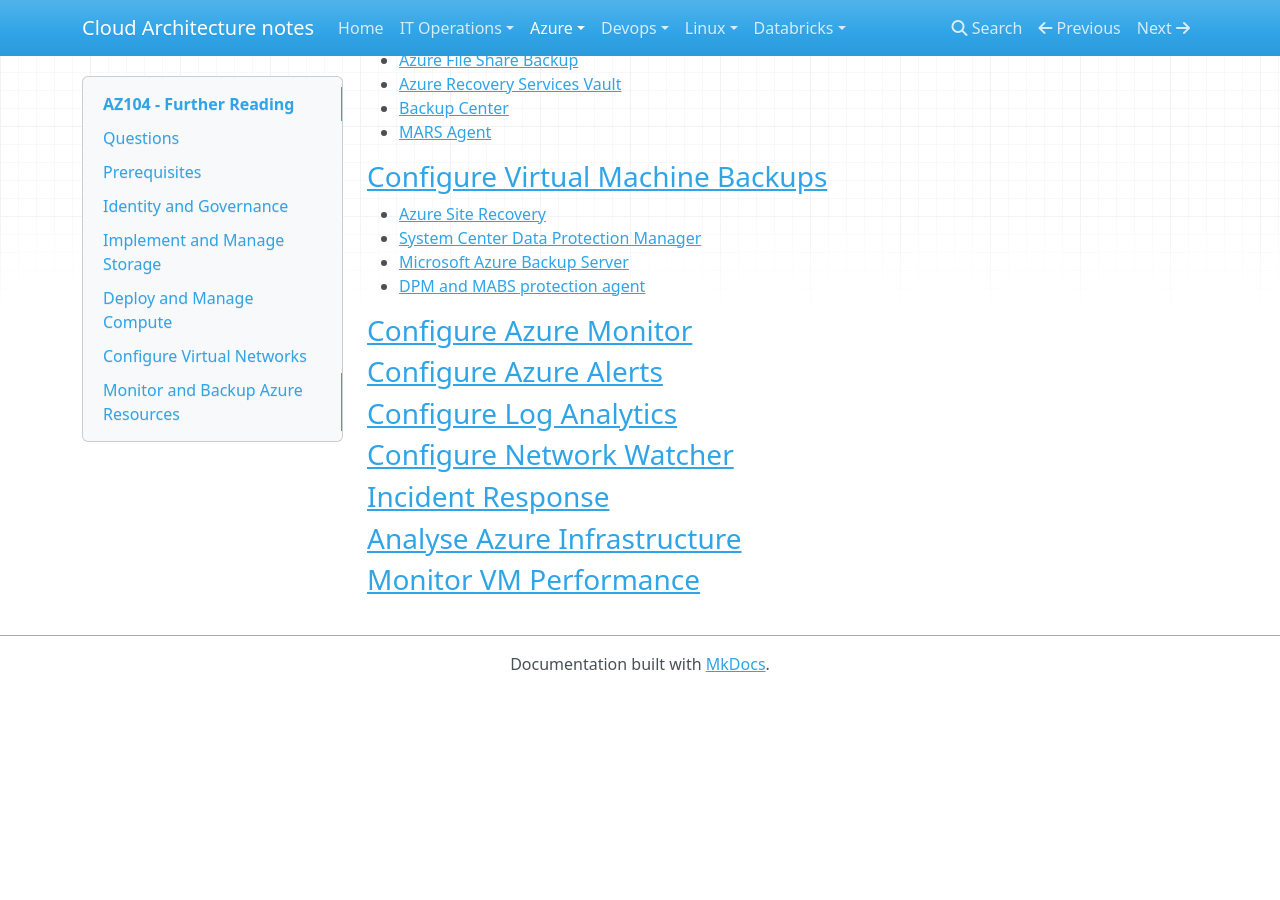
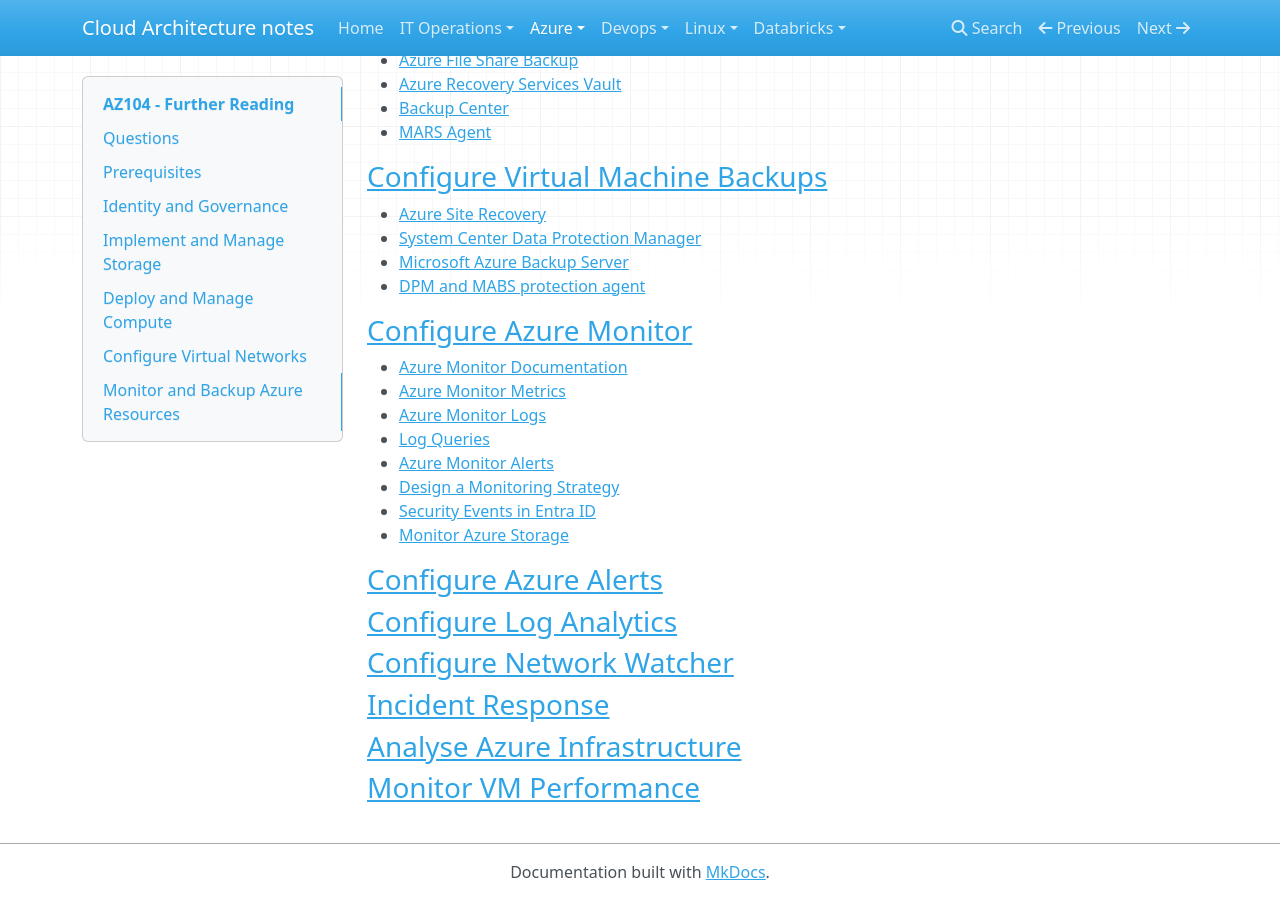
Before and after one commit to dram1964/cloudarchitect, an MkDocs documentation site: the page built from docs/azure/az104.md, in a window 1280 px wide and 900 px high, scrolled down 5518 px. Built offline with MkDocs 1.6.1, drawn with Linux system fonts in a browser that asks for light colours; nearby versions of some CDN libraries; before the commit the page ends 6210 px from its top, so only the background shows below that.

Commit message:
Adding notes on performance monitoring

```diff
--- a/docs/azure/az104.md
+++ b/docs/azure/az104.md
@@ -271,6 +271,15 @@
 
 ### [Configure Azure Monitor](https://learn.microsoft.com/en-us/training/modules/configure-azure-monitor/)
 
+- [Azure Monitor Documentation](https://learn.microsoft.com/en-us/azure/azure-monitor/)
+- [Azure Monitor Metrics](https://learn.microsoft.com/en-us/azure/azure-monitor/essentials/data-platform-metrics)
+- [Azure Monitor Logs](https://learn.microsoft.com/en-us/azure/azure-monitor/logs/data-platform-logs)
+- [Log Queries](https://learn.microsoft.com/en-us/azure/azure-monitor/logs/get-started-queries)
+- [Azure Monitor Alerts](https://learn.microsoft.com/en-us/azure/azure-monitor/alerts/alerts-types)
+- [Design a Monitoring Strategy](https://learn.microsoft.com/en-us/training/modules/design-monitoring-strategy-on-azure/)
+- [Security Events in Entra ID](https://learn.microsoft.com/en-us/training/modules/monitor-report-aad-security-events/)
+- [Monitor Azure Storage](https://learn.microsoft.com/en-us/training/modules/monitor-diagnose-and-troubleshoot-azure-storage/)
+
 ### [Configure Azure Alerts](https://learn.microsoft.com/en-us/training/modules/configure-azure-alerts/)
 
 ### [Configure Log Analytics](https://learn.microsoft.com/en-us/training/modules/configure-log-analytics/)
--- a/mkdocs.yml
+++ b/mkdocs.yml
@@ -45,6 +45,7 @@
     - 'Commands': 'linux/commands.md'
     - 'Bash Scripting': 'linux/bash_scripting.md'
     - 'Awk': 'linux/awk.md'
+    - 'Performance': 'linux/performance.md'
   - 'Databricks':
     - 'Overview': 'databricks/overview.md'
     - 'Databbricks Lakehouse Fundamentals': 'databricks/fundamentals.md'
```
Also changed, not shown: docs/linux/performance.md (added, +36 -0 lines).
